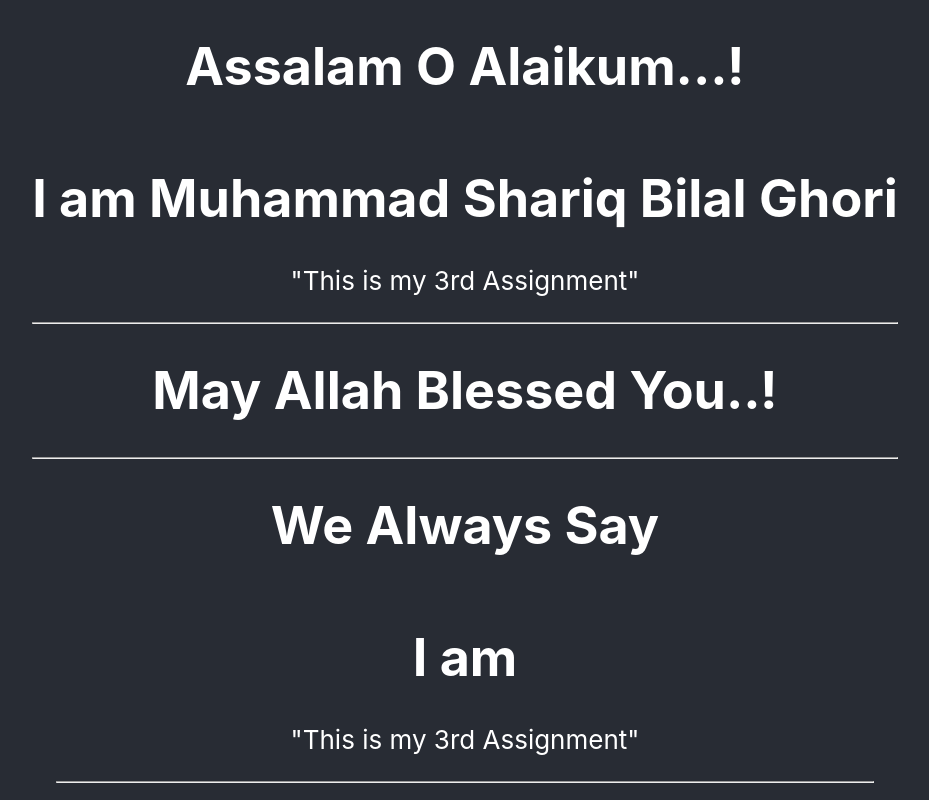
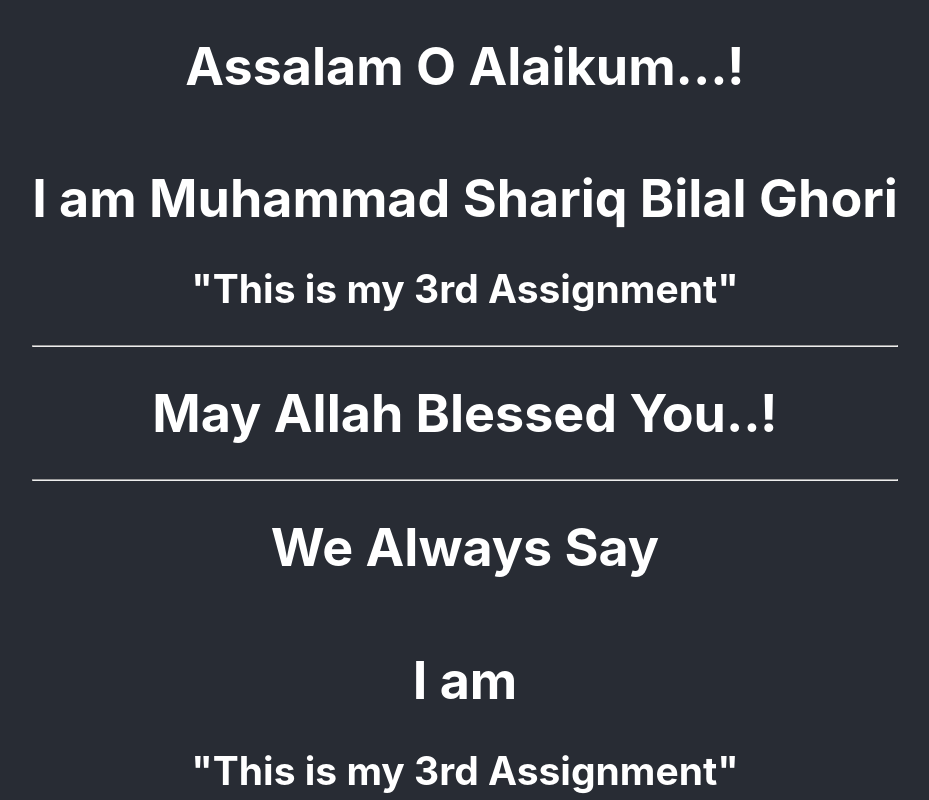
Before and after one commit to muhammadshariqghouri/assignment3, a React (Create React App) app: page / in a window 1280 px wide. Shown: the top 800 px of the page, without its empty margins (175-1104 px from the left). Built offline with nearby package versions, Linux system fonts and the light colour scheme.

Commit message:
Update prayers.js

```diff
--- a/src/prayers.js
+++ b/src/prayers.js
@@ -4,7 +4,7 @@ function Prayers (props){
     return (
         <div>
         <h1> I am {props.name}</h1>
-        <p> "This is my 3rd Assignment" </p>
+        <h2> "This is my 3rd Assignment" </h2>
 
         <hr/>
 
```
